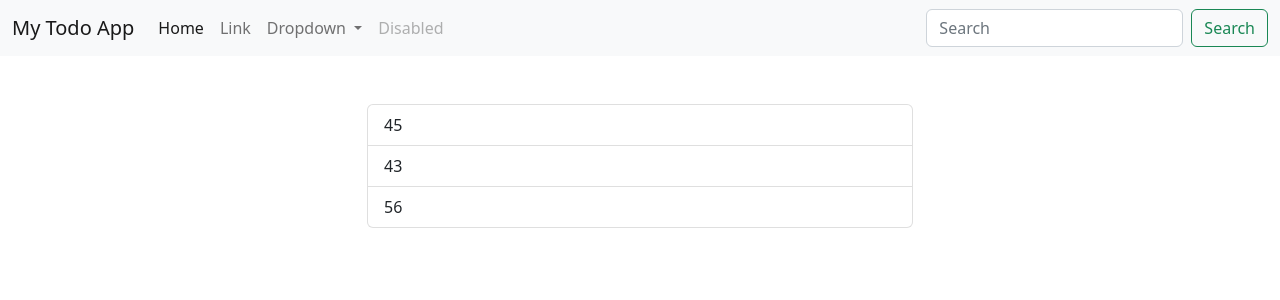
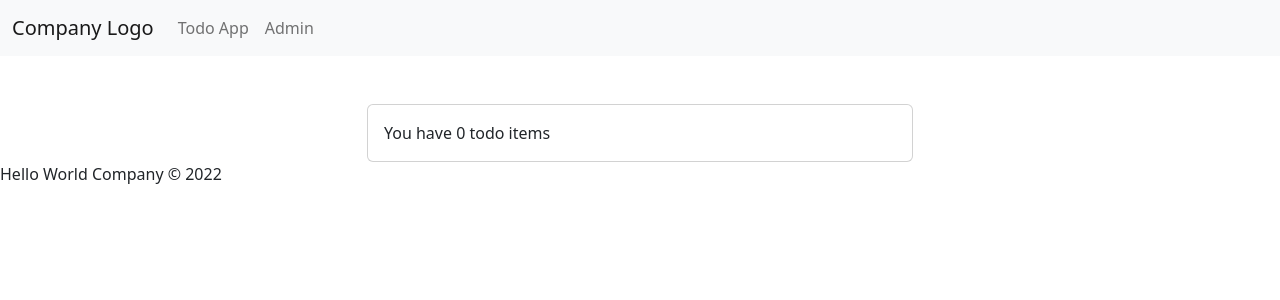
Before and after one commit to siddheshkand/SpDjangoDemo, a Django app: page /todo/ in a window 1280 px wide. Shown: the top 300 px of the page. Run offline with Django 4.2, Linux system fonts and the light colour scheme; data that the repository does not hold is empty.

Commit message:
Adv Template Change

```diff
--- /dev/null
+++ b/todo/templates/todo/base.html
@@ -0,0 +1,45 @@
+<!doctype html>
+<html lang="en">
+
+<head>
+    <meta charset="utf-8">
+    <meta name="viewport" content="width=device-width, initial-scale=1">
+    <title>Bootstrap demo</title>
+    <link href="https://cdn.jsdelivr.net/npm/bootstrap@5.2.0-beta1/dist/css/bootstrap.min.css" rel="stylesheet"
+        integrity="sha384-0evHe/X+R7YkIZDRvuzKMRqM+OrBnVFBL6DOitfPri4tjfHxaWutUpFmBp4vmVor" crossorigin="anonymous">
+</head>
+
+<body>
+    <nav class="navbar navbar-expand-lg bg-light">
+        <div class="container-fluid">
+            <a class="navbar-brand" href="/">Company Logo</a>
+            <button class="navbar-toggler" type="button" data-bs-toggle="collapse"
+                data-bs-target="#navbarSupportedContent" aria-controls="navbarSupportedContent" aria-expanded="false"
+                aria-label="Toggle navigation">
+                <span class="navbar-toggler-icon"></span>
+            </button>
+            <div class="collapse navbar-collapse" id="navbarSupportedContent">
+                <ul class="navbar-nav me-auto mb-2 mb-lg-0">
+                    <li class="nav-item">
+                        <a class="nav-link" href="/todo">Todo App</a>
+                    </li>
+                    <li class="nav-item">
+                        <a class="nav-link" href="/todo/is_admin">Admin</a>
+                    </li
+                </ul>
+            </div>
+        </div>
+    </nav>
+    <main>
+        {% block content %}
+        {% endblock %}
+    </main>
+    <footer>
+        Hello World Company © 2022
+    </footer>
+</body>
+
+<script src="https://cdn.jsdelivr.net/npm/bootstrap@5.2.0-beta1/dist/js/bootstrap.bundle.min.js"
+integrity="sha384-pprn3073KE6tl6bjs2QrFaJGz5/SUsLqktiwsUTF55Jfv3qYSDhgCecCxMW52nD2"
+crossorigin="anonymous"></script>
+</html>
--- a/todo/templates/todo/todo.html
+++ b/todo/templates/todo/todo.html
@@ -1,58 +1,6 @@
-<!doctype html>
-<html lang="en">
+{% extends 'todo\base.html' %}
 
-<head>
-    <meta charset="utf-8">
-    <meta name="viewport" content="width=device-width, initial-scale=1">
-    <title>Bootstrap demo</title>
-    <link href="https://cdn.jsdelivr.net/npm/bootstrap@5.2.0-beta1/dist/css/bootstrap.min.css" rel="stylesheet"
-        integrity="sha384-0evHe/X+R7YkIZDRvuzKMRqM+OrBnVFBL6DOitfPri4tjfHxaWutUpFmBp4vmVor" crossorigin="anonymous">
-</head>
-
-<body>
-
-    <nav class="navbar navbar-expand-lg bg-light">
-        <div class="container-fluid">
-            <a class="navbar-brand" href="#">My Todo App</a>
-            <button class="navbar-toggler" type="button" data-bs-toggle="collapse"
-                data-bs-target="#navbarSupportedContent" aria-controls="navbarSupportedContent" aria-expanded="false"
-                aria-label="Toggle navigation">
-                <span class="navbar-toggler-icon"></span>
-            </button>
-            <div class="collapse navbar-collapse" id="navbarSupportedContent">
-                <ul class="navbar-nav me-auto mb-2 mb-lg-0">
-                    <li class="nav-item">
-                        <a class="nav-link active" aria-current="page" href="#">Home</a>
-                    </li>
-                    <li class="nav-item">
-                        <a class="nav-link" href="#">Link</a>
-                    </li>
-                    <li class="nav-item dropdown">
-                        <a class="nav-link dropdown-toggle" href="#" id="navbarDropdown" role="button"
-                            data-bs-toggle="dropdown" aria-expanded="false">
-                            Dropdown
-                        </a>
-                        <ul class="dropdown-menu" aria-labelledby="navbarDropdown">
-                            <li><a class="dropdown-item" href="#">Action</a></li>
-                            <li><a class="dropdown-item" href="#">Another action</a></li>
-                            <li>
-                                <hr class="dropdown-divider">
-                            </li>
-                            <li><a class="dropdown-item" href="#">Something else here</a></li>
-                        </ul>
-                    </li>
-                    <li class="nav-item">
-                        <a class="nav-link disabled">Disabled</a>
-                    </li>
-                </ul>
-                <form class="d-flex" role="search">
-                    <input class="form-control me-2" type="search" placeholder="Search" aria-label="Search">
-                    <button class="btn btn-outline-success" type="submit">Search</button>
-                </form>
-            </div>
-        </div>
-    </nav>
-
+{% block content %}
 <div class="container">
     <div class="row mt-5 d-flex justify-content-center">
         <div class="col-md-6">
@@ -63,20 +11,32 @@
                 <li class="list-group-item">A fourth item</li>
                 <li class="list-group-item">And a fifth one</li> -->
                 {% for t in todo %}
-                    <li class="list-group-item">{{ t.title }}  - {{ t.completed }}</li>
+                    {% if t.completed %}
+                        <li class="list-group-item">
+                            {{ t.title }} ✅
+                                {% autoescape off %}
+                            <p>{{t.description}}</p>
+                            {% endautoescape %}
+                        </li>
+                    {% else %}
+                        <li class="list-group-item">
+                            {{ t.title }} ❌
+                                {% autoescape off %}
+                            <p>{{t.description}}</p>
+                            {% endautoescape %}
+                        </li>
+                    {% endif %}
                 {% endfor %}
-                    {% for t in numbers %}
-                    <li class="list-group-item">{{ t }}  </li>
-                    {% endfor %}
+                </ul>
 
-                  </ul>
+                <div class="card">
+                <div class="card-body">
+                    You have {{todo | length}} todo items
+                </div>
+                </div>
         </div>
     </div>
 </div>
 
-    <script src="https://cdn.jsdelivr.net/npm/bootstrap@5.2.0-beta1/dist/js/bootstrap.bundle.min.js"
-        integrity="sha384-pprn3073KE6tl6bjs2QrFaJGz5/SUsLqktiwsUTF55Jfv3qYSDhgCecCxMW52nD2"
-        crossorigin="anonymous"></script>
-</body>
 
-</html>
+{% endblock %}
--- a/todo/urls.py
+++ b/todo/urls.py
@@ -2,5 +2,6 @@ from django.urls import path
 from todo import views
 
 urlpatterns = [
-    path('', views.hello_world)
+    path('', views.hello_world),
+    path('is_admin',views.is_admin)
 ]
--- a/todo/views.py
+++ b/todo/views.py
@@ -3,7 +3,29 @@ from django.shortcuts import render
 from todo.models import Todo
 # Create your views here.
 
+
 def hello_world(request):
 
     # return HttpResponse('Hello World')
-    return render(request,'todo/todo.html' , {"todo": Todo.objects.all(),"numbers" :[45,43,56]})
+    c = 2 + 3
+
+    return render(
+        request,
+        'todo/todo.html',
+        {
+            "todo": Todo.objects.all(),
+            "numbers": [45, 43, 56],
+            "high_computation":c,
+
+        }
+    )
+
+def is_admin(request):
+    is_admin = True
+    return render(
+        request,
+        'todo/is_admin.html',
+        {
+            "is_admin":is_admin
+        }
+    )
```
Also changed, not shown: Resources/content_list.md (+4 -0 lines), todo/templates/todo/is_admin.html (added, +27 -0 lines). Lines whose indentation alone changed are shown as unchanged.
